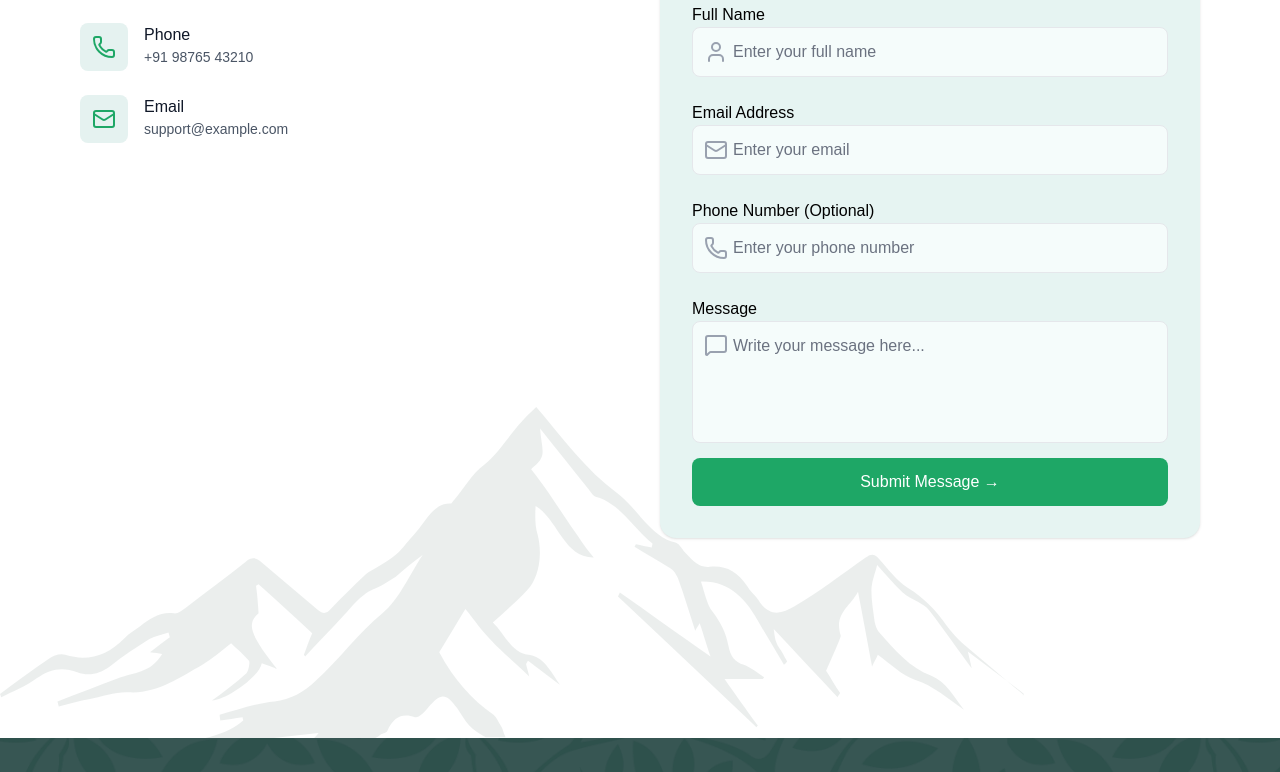
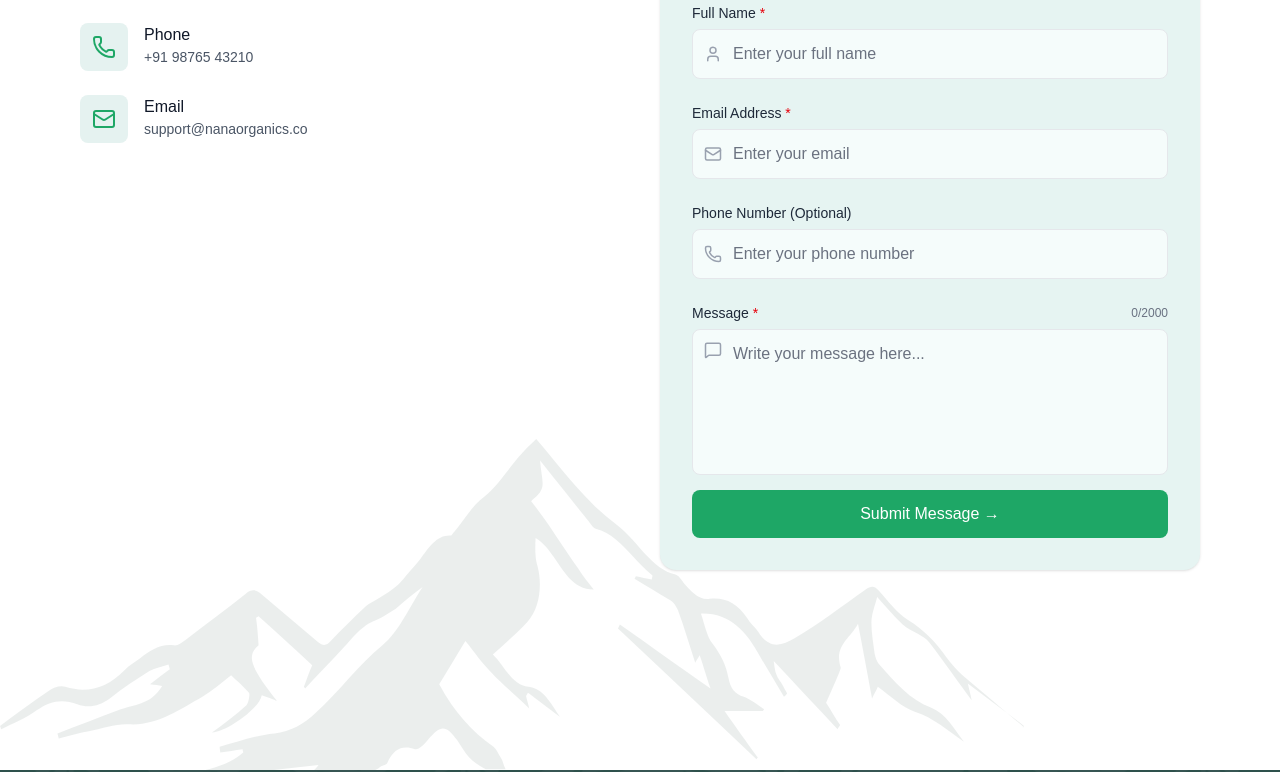
Before and after one commit to bytewisesolutions806/NanaOrganics_UI, a Next.js app: page /contact-us in a window 1280 px wide. Shown: the part 969-1741 px from the top of the page. Built offline with nearby package versions, Linux system fonts and the light colour scheme; a web font is replaced by a local one.

Commit message:
Contact Us Form updated

```diff
--- a/src/app/(main)/contact-us/page.jsx
+++ b/src/app/(main)/contact-us/page.jsx
@@ -1,30 +1,139 @@
-"use client";
+'use client';
 
-import React from "react";
-import Gallery from "@/components/Gallery";
-import { MapPin, Phone, Mail, User, MessageSquare } from "lucide-react";
+import { useState } from 'react';
+import Image from 'next/image';
+import Gallery from '@/components/Gallery';
+import { MapPin, Phone, Mail, User, MessageSquare, LoaderCircle } from 'lucide-react';
+import { submitContactForm } from '@/graphql/mutations/contact-form';
 
-const contactUs = () => {
+const EMPTY_FORM = {
+  fullName: '',
+  emailAddress: '',
+  phoneNumber: '',
+  message: '',
+  website: '',
+};
+
+const EMAIL_PATTERN = /^[^\s@<>]+@[^\s@<>]+\.[^\s@<>]{2,}$/;
+const NAME_PATTERN = /^[\p{L}\p{M}][\p{L}\p{M} .'’-]*$/u;
+const PHONE_PATTERN = /^\+?[0-9 ()-]+$/;
+const HTML_TAG_PATTERN = /<\/?[a-z][^>]*>/i;
+const CONTROL_CHARACTER_PATTERN = /[\u0000-\u0008\u000B\u000C\u000E-\u001F\u007F]/;
+
+function validate(values) {
+  const errors = {};
+  const fullName = values.fullName.normalize('NFKC').replace(/\s+/g, ' ').trim();
+  const emailAddress = values.emailAddress.trim().toLowerCase();
+  const phoneNumber = values.phoneNumber.trim();
+  const message = values.message.normalize('NFKC').replace(/\r\n?/g, '\n').trim();
+
+  if (fullName.length < 2 || fullName.length > 80 || !NAME_PATTERN.test(fullName)) {
+    errors.fullName = 'Enter a valid full name using letters, spaces, apostrophes, or hyphens.';
+  }
+  if (emailAddress.length > 254 || !EMAIL_PATTERN.test(emailAddress)) {
+    errors.emailAddress = 'Enter a valid email address.';
+  }
+  if (phoneNumber) {
+    const digitCount = phoneNumber.replace(/\D/g, '').length;
+    if (phoneNumber.length > 24 || !PHONE_PATTERN.test(phoneNumber) || digitCount < 7 || digitCount > 15) {
+      errors.phoneNumber = 'Enter a valid phone number or leave it empty.';
+    }
+  }
+  if (message.length < 10 || message.length > 2000) {
+    errors.message = 'Message must be between 10 and 2,000 characters.';
+  } else if (message.split('\n').length > 30) {
+    errors.message = 'Message cannot contain more than 30 lines.';
+  } else if (CONTROL_CHARACTER_PATTERN.test(message) || HTML_TAG_PATTERN.test(message)) {
+    errors.message = 'Please send plain text without HTML or control characters.';
+  }
+
+  return {
+    errors,
+    normalized: { fullName, emailAddress, phoneNumber, message, website: values.website },
+  };
+}
+
+const ERROR_FIELDS = {
+  INVALID_NAME: 'fullName',
+  INVALID_EMAIL: 'emailAddress',
+  INVALID_PHONE: 'phoneNumber',
+  INVALID_MESSAGE: 'message',
+  UNSAFE_MESSAGE: 'message',
+};
+
+export default function ContactUs() {
+  const [form, setForm] = useState(EMPTY_FORM);
+  const [errors, setErrors] = useState({});
+  const [status, setStatus] = useState({ type: '', message: '' });
+  const [isSubmitting, setIsSubmitting] = useState(false);
+
+  const updateField = (event) => {
+    const { name, value } = event.target;
+    setForm((current) => ({ ...current, [name]: value }));
+    if (errors[name]) setErrors((current) => ({ ...current, [name]: undefined }));
+    if (status.type) setStatus({ type: '', message: '' });
+  };
+
+  const handleSubmit = async (event) => {
+    event.preventDefault();
+    if (isSubmitting) return;
+
+    const validation = validate(form);
+    setErrors(validation.errors);
+    setStatus({ type: '', message: '' });
+    if (Object.keys(validation.errors).length) return;
+
+    setIsSubmitting(true);
+    try {
+      const result = await submitContactForm({
+        ...validation.normalized,
+        phoneNumber: validation.normalized.phoneNumber || null,
+      });
+
+      if (!result?.success) {
+        const field = ERROR_FIELDS[result?.errorCode];
+        if (field) setErrors({ [field]: result.message });
+        const retryMessage = result?.retryAfterSeconds
+          ? ` Try again in about ${result.retryAfterSeconds} seconds.`
+          : '';
+        setStatus({
+          type: 'error',
+          message: `${result?.message || 'Your message could not be sent.'}${retryMessage}`,
+        });
+        return;
+      }
+
+      setForm(EMPTY_FORM);
+      setErrors({});
+      setStatus({
+        type: 'success',
+        message: result.reference
+          ? `${result.message} Reference: ${result.reference}.`
+          : result.message,
+      });
+    } catch {
+      setStatus({
+        type: 'error',
+        message: 'We could not send your message right now. Please try again shortly.',
+      });
+    } finally {
+      setIsSubmitting(false);
+    }
+  };
+
   return (
     <>
-      {/* TOP GALLERY */}
       <section className="mb-10">
         <Gallery />
       </section>
 
-      {/* CONTACT SECTION */}
       <section className="relative mt-2 overflow-visible">
-        <div className="relative w-full p-5 md:p-10 lg:max-w-7xl mx-auto pb-28 md:pb-40">
-          {/* 👆 responsive padding for overlap */}
-
-          <div className="grid grid-cols-1 md:grid-cols-2 gap-10 rounded-2xl p-6 md:p-10">
-            {/* LEFT: CONTACT INFO */}
+        <div className="relative mx-auto w-full p-5 pb-28 md:p-10 md:pb-40 lg:max-w-7xl">
+          <div className="grid grid-cols-1 gap-10 rounded-2xl p-6 md:grid-cols-2 md:p-10">
             <div className="order-1">
-              <h2 className="text-3xl font-semibold text-gray-900 mb-2">
-                Contact Information
-              </h2>
-              <p className="text-gray-600 mb-8">
-                We're here to help. Whether you have a question or need support.
+              <h2 className="mb-2 text-3xl font-semibold text-gray-900">Contact Information</h2>
+              <p className="mb-8 text-gray-600">
+                We&apos;re here to help. Whether you have a question or need support.
               </p>
 
               <div className="space-y-6">
@@ -33,146 +142,204 @@ const contactUs = () => {
                   title="Address"
                   value="123 Street Name, City, State, ZIP"
                 />
-                <InfoItem
-                  icon={<Phone />}
-                  title="Phone"
-                  value="+91 98765 43210"
-                />
-                <InfoItem
-                  icon={<Mail />}
-                  title="Email"
-                  value="support@example.com"
-                />
+                <InfoItem icon={<Phone />} title="Phone" value="+91 98765 43210" />
+                <InfoItem icon={<Mail />} title="Email" value="support@nanaorganics.co" />
               </div>
             </div>
 
-            {/* RIGHT: FORM */}
-            <div className="order-2 bg-[#E6F4F2] rounded-2xl p-6 md:p-8 shadow-sm relative z-10 mt-6 md:mt-0">
-              <h3 className="text-2xl text-center font-bold text-gray-900 mb-4">
+            <div className="relative z-10 order-2 mt-6 rounded-2xl bg-[#E6F4F2] p-6 shadow-sm md:mt-0 md:p-8">
+              <h3 className="mb-4 text-center text-2xl font-bold text-gray-900">
                 Send Us a Message
               </h3>
-              <p className="text-gray-600 mb-6 text-center">
-                Have a question or request? Tell us a little about it below and
-                our team will get back to you shortly
+              <p className="mb-6 text-center text-gray-600">
+                Have a question or request? Tell us a little about it below and our team will get
+                back to you shortly.
               </p>
 
-              <form className="space-y-2">
+              {status.message ? (
+                <div
+                  role={status.type === 'error' ? 'alert' : 'status'}
+                  className={`mb-5 rounded-xl border px-4 py-3 text-sm ${
+                    status.type === 'success'
+                      ? 'border-emerald-200 bg-emerald-50 text-emerald-800'
+                      : 'border-red-200 bg-red-50 text-red-700'
+                  }`}
+                >
+                  {status.message}
+                </div>
+              ) : null}
+
+              <form className="space-y-2" onSubmit={handleSubmit} noValidate>
                 <Input
-                  id="name"
+                  id="fullName"
+                  name="fullName"
                   label="Full Name"
-                  icon={<User />}
+                  icon={<User size={18} />}
                   placeholder="Enter your full name"
+                  value={form.fullName}
+                  onChange={updateField}
+                  error={errors.fullName}
+                  autoComplete="name"
+                  maxLength={80}
+                  required
                 />
                 <Input
-                  id="email"
+                  id="emailAddress"
+                  name="emailAddress"
+                  type="email"
                   label="Email Address"
-                  icon={<Mail />}
+                  icon={<Mail size={18} />}
                   placeholder="Enter your email"
+                  value={form.emailAddress}
+                  onChange={updateField}
+                  error={errors.emailAddress}
+                  autoComplete="email"
+                  maxLength={254}
+                  required
                 />
                 <Input
-                  id="phone"
+                  id="phoneNumber"
+                  name="phoneNumber"
+                  type="tel"
                   label="Phone Number (Optional)"
-                  icon={<Phone />}
+                  icon={<Phone size={18} />}
                   placeholder="Enter your phone number"
+                  value={form.phoneNumber}
+                  onChange={updateField}
+                  error={errors.phoneNumber}
+                  autoComplete="tel"
+                  inputMode="tel"
+                  maxLength={24}
                 />
                 <Textarea
                   id="message"
+                  name="message"
                   label="Message"
-                  icon={<MessageSquare />}
+                  icon={<MessageSquare size={18} />}
                   placeholder="Write your message here..."
+                  value={form.message}
+                  onChange={updateField}
+                  error={errors.message}
+                  maxLength={2000}
+                  required
                 />
+
+                <div className="absolute left-[-10000px] top-auto h-px w-px overflow-hidden" aria-hidden="true">
+                  <label htmlFor="website">Website</label>
+                  <input
+                    id="website"
+                    name="website"
+                    type="text"
+                    value={form.website}
+                    onChange={updateField}
+                    tabIndex={-1}
+                    autoComplete="off"
+                  />
+                </div>
 
                 <button
                   type="submit"
-                  className="w-full bg-[#1EA766]  text-[#FFFFFF] py-3 rounded-lg font-medium transition"
+                  disabled={isSubmitting}
+                  className="flex w-full items-center justify-center gap-2 rounded-lg bg-[#1EA766] py-3 font-medium text-white transition hover:bg-[#188f57] disabled:cursor-not-allowed disabled:opacity-60"
                 >
-                  Submit Message →
+                  {isSubmitting ? (
+                    <>
+                      <LoaderCircle className="h-5 w-5 animate-spin" aria-hidden="true" />
+                      Sending...
+                    </>
+                  ) : (
+                    'Submit Message →'
+                  )}
                 </button>
               </form>
             </div>
           </div>
         </div>
 
-        {/* 🌄 OVERLAPPING IMAGE */}
-        <img
+        <Image
           src="/AuthMountain.svg"
-          alt="mountain"
-          className="
-            absolute bottom-0 left-0
-            w-[95%] md:w-[80%]
-            max-h-[180px] md:max-h-[320px] lg:max-h-[420px]
-            object-contain
-            z-0
-            pointer-events-none
-          "
+          alt=""
+          width={1200}
+          height={320}
+          className="pointer-events-none absolute bottom-0 left-0 z-0 max-h-[180px] w-[95%] object-contain md:max-h-[320px] md:w-[80%] lg:max-h-[420px]"
         />
       </section>
     </>
   );
-};
-
-export default contactUs;
-
-/* ---------------- Components ---------------- */
+}
 
 function InfoItem({ icon, title, value }) {
   return (
     <div className="flex items-start gap-4">
-      <div className="p-3 bg-[#E5F2F0] text-[#1EA766] rounded-lg">{icon}</div>
+      <div className="rounded-lg bg-[#E5F2F0] p-3 text-[#1EA766]">{icon}</div>
       <div>
         <p className="font-medium text-gray-900">{title}</p>
-        <p className="text-gray-600 text-sm">{value}</p>
+        <p className="text-sm text-gray-600">{value}</p>
       </div>
     </div>
   );
 }
 
-function Input({ label, icon, placeholder, className = "" }) {
+function Input({ id, name, label, icon, error, type = 'text', required, ...inputProps }) {
+  const errorId = `${id}-error`;
   return (
     <div className="mt-6">
-      <label htmlFor="Name">{label}</label>
+      <label htmlFor={id} className="mb-1.5 block text-sm font-medium text-gray-800">
+        {label}{required ? <span className="text-red-600"> *</span> : null}
+      </label>
       <div className="relative">
-        <span className="absolute left-3 top-1/2 -translate-y-1/2 text-gray-400">
+        <span className="pointer-events-none absolute left-3 top-1/2 -translate-y-1/2 text-gray-400">
           {icon}
         </span>
         <input
-          type="text"
-          placeholder={placeholder}
-          className={`
-          w-full pl-10 pr-4 py-3 rounded-lg
-          bg-[#F5FCFB]
-          border border-gray-200
-          focus:ring-2 focus:ring-green-600
-          focus:bg-white
-          outline-none
-          ${className}
-        `}
+          {...inputProps}
+          id={id}
+          name={name}
+          type={type}
+          required={required}
+          aria-invalid={Boolean(error)}
+          aria-describedby={error ? errorId : undefined}
+          className={`w-full rounded-lg border bg-[#F5FCFB] py-3 pl-10 pr-4 outline-none transition focus:bg-white focus:ring-2 ${
+            error
+              ? 'border-red-400 focus:ring-red-300'
+              : 'border-gray-200 focus:border-green-600 focus:ring-green-600/25'
+          }`}
         />
       </div>
+      {error ? <p id={errorId} className="mt-1 text-sm text-red-600">{error}</p> : null}
     </div>
   );
 }
 
-function Textarea({ label, icon, placeholder, className = "" }) {
+function Textarea({ id, name, label, icon, error, required, value, ...textareaProps }) {
+  const errorId = `${id}-error`;
   return (
     <div className="mt-6">
-      <label htmlFor="message">{label}</label>
+      <div className="mb-1.5 flex items-center justify-between gap-3">
+        <label htmlFor={id} className="text-sm font-medium text-gray-800">
+          {label}{required ? <span className="text-red-600"> *</span> : null}
+        </label>
+        <span className="text-xs text-gray-500">{value.length}/2000</span>
+      </div>
       <div className="relative">
-        <span className="absolute left-3 top-3 text-gray-400">{icon}</span>
+        <span className="pointer-events-none absolute left-3 top-3 text-gray-400">{icon}</span>
         <textarea
-          rows="4"
-          placeholder={placeholder}
-          className={`
-          w-full pl-10 pr-4 py-3 rounded-lg
-          bg-[#F5FCFB]
-          border border-gray-200
-          focus:ring-2 focus:ring-green-600
-          focus:bg-white
-          outline-none resize-none
-          ${className}
-        `}
+          {...textareaProps}
+          id={id}
+          name={name}
+          value={value}
+          rows={5}
+          required={required}
+          aria-invalid={Boolean(error)}
+          aria-describedby={error ? errorId : undefined}
+          className={`w-full resize-none rounded-lg border bg-[#F5FCFB] py-3 pl-10 pr-4 outline-none transition focus:bg-white focus:ring-2 ${
+            error
+              ? 'border-red-400 focus:ring-red-300'
+              : 'border-gray-200 focus:border-green-600 focus:ring-green-600/25'
+          }`}
         />
       </div>
+      {error ? <p id={errorId} className="mt-1 text-sm text-red-600">{error}</p> : null}
     </div>
   );
 }
--- /dev/null
+++ b/src/graphql/mutations/contact-form.js
@@ -0,0 +1,19 @@
+import { gql } from 'graphql-request';
+import { shopApiRequest } from '@/lib/graphql/client';
+
+export const SUBMIT_CONTACT_FORM = gql`
+  mutation SubmitContactForm($input: ContactFormInput!) {
+    submitContactForm(input: $input) {
+      success
+      errorCode
+      message
+      reference
+      retryAfterSeconds
+    }
+  }
+`;
+
+export async function submitContactForm(input) {
+  const data = await shopApiRequest(SUBMIT_CONTACT_FORM, { input });
+  return data.submitContactForm;
+}
```
